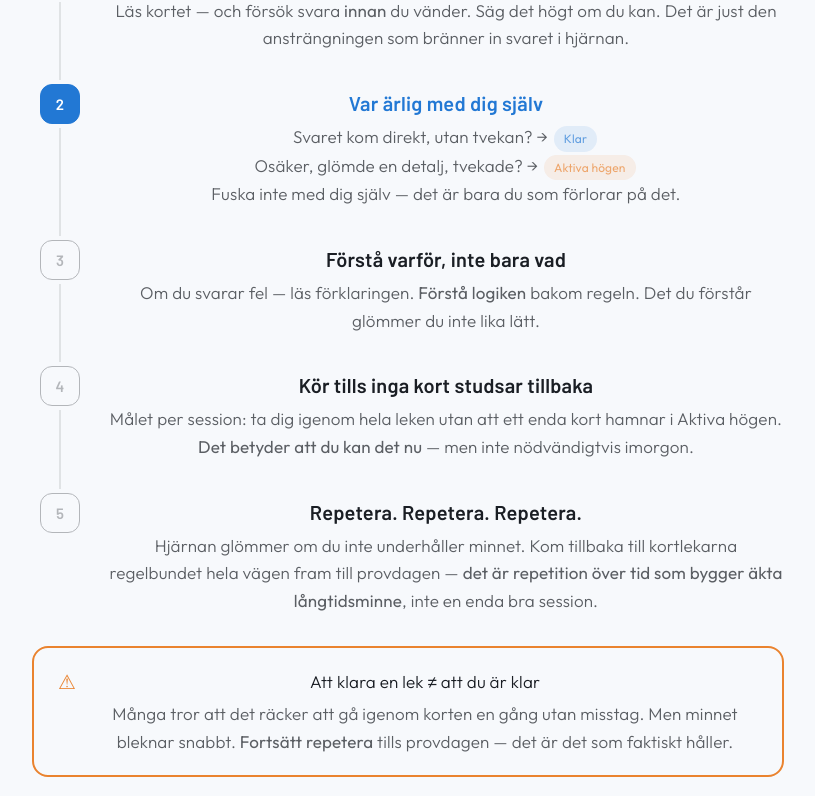
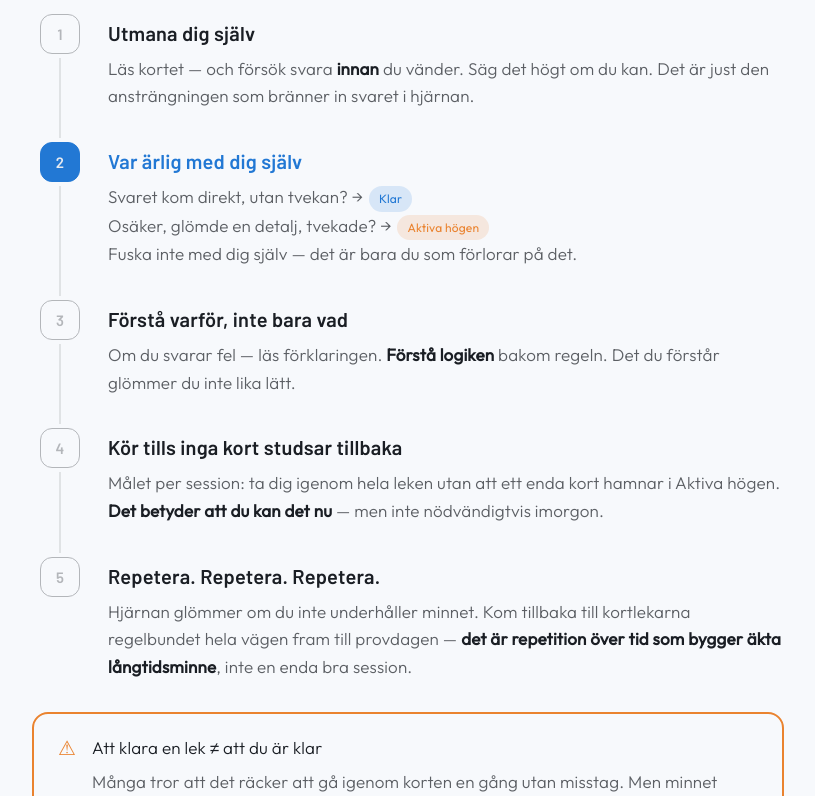
Before and after one commit to Beckasinis/BilDeck, a React (Vite) app: page / in a window 1280 px wide. Shown: the part 1224-2020 px from the top of the page, without its empty margins (232-1047 px from the left). Built offline with nearby package versions, Linux system fonts and the light colour scheme; no server answers; the database is empty.

Commit message:
refactor(HowToSection): clean up CSS scoping, replace opacity with color-mix, add Wordmark

```diff
--- a/src/app.css
+++ b/src/app.css
@@ -117,6 +117,10 @@ main {
   padding-inline: var(--spacing-lg);
 }
 
+section {
+  padding-block: 2.5rem;
+}
+
 h1 {
   font-family: 'Barlow', sans-serif;
   font-weight: 600;
@@ -131,6 +135,7 @@ h2 {
   font-size: clamp(32px, 5vw, 58px);
   line-height: 1.15;
   letter-spacing: 0.01em;
+  margin-bottom: 1rem;
 }
 
 h3 {
@@ -139,6 +144,7 @@ h3 {
   font-size: clamp(20px, 3vw, 28px);
   line-height: 1.25;
   letter-spacing: 0.01em;
+  margin-bottom: 0.75rem;
 }
 
 h4 {
@@ -147,4 +153,5 @@ h4 {
   font-size: clamp(16px, 2vw, 20px);
   line-height: 1.35;
   letter-spacing: 0.01em;
+  margin-bottom: 0.5rem;
 }
--- a/src/views/home/sections/howto/HowToSection.jsx
+++ b/src/views/home/sections/howto/HowToSection.jsx
@@ -1,4 +1,5 @@
 import './howto.css';
+import Wordmark from '../../../../components/wordmark';
 
 const steps = [
   {
@@ -17,10 +18,10 @@ const steps = [
     body: (
       <>
         Svaret kom direkt, utan tvekan? →{' '}
-        <span className="howto-pill howto-pill--blue">Klar</span>
+        <span className="pill pill--blue">Klar</span>
         <br />
         Osäker, glömde en detalj, tvekade? →{' '}
-        <span className="howto-pill howto-pill--orange">Aktiva högen</span>
+        <span className="pill pill--orange">Aktiva högen</span>
         <br />
         Fuska inte med dig själv — det är bara du som förlorar på det.
       </>
@@ -62,51 +63,51 @@ const steps = [
   },
 ];
 
-function HowToSection() {
+export default function HowToSection() {
   return (
     <section className="howto">
-      <span className="howto-tag">Active recall</span>
+      <span className="tag">Active recall</span>
 
-      <h2 className="howto-headline">
+      <h2 className="headline">
         Så här lär du dig<br />
         så att det <em>faktiskt sitter</em>
       </h2>
 
-      <p className="howto-lead">
-        BilDeck är inte en vanlig pluggapp. Varje kort tvingar dig att minnas — inte bara känna
+      <p className="lead">
+        <Wordmark /> är inte en vanlig pluggapp. Varje kort tvingar dig att minnas — inte bara känna
         igen. Det är skillnaden mellan att plugga kvällen innan och att faktiskt kunna det på
         provet.
       </p>
 
-      <div className="howto-steps">
+      <div className="steps">
         {steps.map((step) => (
           <div
             key={step.number}
             className={[
-              'howto-step',
-              step.active ? 'howto-step--active' : '',
-              step.last ? 'howto-step--last' : '',
+              'step',
+              step.active ? 'step--active' : '',
+              step.last ? 'step--last' : '',
             ]
               .filter(Boolean)
               .join(' ')}
           >
-            <div className="howto-step__left">
-              <div className="howto-step__num">{step.number}</div>
-              {!step.last && <div className="howto-step__line" />}
+            <div className="left">
+              <div className="num">{step.number}</div>
+              {!step.last && <div className="line" />}
             </div>
-            <div className="howto-step__content">
-              <h4 className="howto-step__title">{step.title}</h4>
-              <p className="howto-step__body">{step.body}</p>
+            <div className="content">
+              <h4 className="title">{step.title}</h4>
+              <p className="body">{step.body}</p>
             </div>
           </div>
         ))}
       </div>
 
-      <div className="howto-callout">
-        <span className="howto-callout__icon">⚠</span>
+      <div className="callout">
+        <span className="icon">⚠</span>
         <div>
-          <p className="howto-callout__title">Att klara en lek ≠ att du är klar</p>
-          <p className="howto-callout__body">
+          <p className="title">Att klara en lek ≠ att du är klar</p>
+          <p className="body">
             Många tror att det räcker att gå igenom korten en gång utan misstag. Men minnet bleknar
             snabbt. <strong>Fortsätt repetera</strong> tills provdagen — det är det som faktiskt
             håller.
@@ -116,5 +117,3 @@ function HowToSection() {
     </section>
   );
 }
-
-export default HowToSection;
--- a/src/views/home/sections/howto/howto.css
+++ b/src/views/home/sections/howto/howto.css
@@ -1,4 +1,8 @@
-.howto-tag {
+.howto {
+  text-align: center;
+}
+
+.tag {
   display: inline-flex;
   align-items: center;
   gap: 6px;
@@ -11,48 +15,64 @@
   padding: 5px 12px;
   border-radius: 999px;
   margin-bottom: 1.25rem;
-}
 
-.howto-tag::before {
+  &::before {
     content: '';
     width: 6px;
     height: 6px;
     border-radius: 50%;
     background: var(--accent);
   }
+}
 
-/* Headline */
-.howto-headline em {
+.headline em {
   font-style: normal;
   color: var(--accent);
 }
 
-/* Lead */
-.howto-lead {
-  opacity: 0.7;
+.lead {
+  color: color-mix(in srgb, var(--text) 70%, transparent);
   max-width: 520px;
+  margin-inline: auto;
   margin-bottom: 2.5rem;
 }
 
 /* Steps */
-.howto-steps {
+.steps {
   display: flex;
   flex-direction: column;
+  text-align: left;
 }
 
-.howto-step {
+.step {
   display: grid;
   grid-template-columns: 56px 1fr;
   gap: 0 1.25rem;
 }
 
-.howto-step__left {
+.step--active .num {
+    background: var(--accent);
+    border-color: var(--accent);
+    color: var(--light-text);
+    opacity: 1;
+  }
+
+.step--active .title {
+    color: var(--accent);
+  }
+
+.step--last .content {
+    padding-bottom: 0;
+  }
+
+
+.left {
   display: flex;
   flex-direction: column;
   align-items: center;
 }
 
-.howto-step__num {
+.num {
   width: 40px;
   height: 40px;
   border-radius: 12px;
@@ -67,14 +87,7 @@
   flex-shrink: 0;
 }
 
-.howto-step--active .howto-step__num {
-  background: var(--accent);
-  border-color: var(--accent);
-  color: #fff;
-  opacity: 1;
-}
-
-.howto-step__line {
+.line {
   width: 2px;
   flex: 1;
   min-height: 24px;
@@ -83,32 +96,22 @@
   margin: 4px 0;
 }
 
-.howto-step__content {
+.content {
   padding-bottom: 2rem;
   padding-top: 6px;
 }
 
-.howto-step--last .howto-step__content {
-  padding-bottom: 0;
+.body {
+  color: color-mix(in srgb, var(--text) 70%, transparent);
+  margin-top: 6px;
+
+  strong {
+    color: var(--text);
   }
-
-.howto-step--active .howto-step__title {
-  color: var(--accent);
-}
-
-.howto-step__body {
-  opacity: 0.7;
-  margin-top: 6px;
-}
-
-.howto-step__body strong {
-  opacity: 1;
-  font-weight: 500;
-  color: var(--text);
 }
 
 /* Pills */
-.howto-pill {
+.pill {
   display: inline-flex;
   align-items: center;
   gap: 5px;
@@ -119,19 +122,19 @@
   margin: 0 2px;
   vertical-align: middle;
 }
-
-.howto-pill--blue {
-  background: color-mix(in srgb, var(--accent) 15%, transparent);
+  .pill--blue {
+    background: rgba(34, 120, 212, 0.15);
     color: var(--accent);
   }
 
-.howto-pill--orange {
-  background: color-mix(in srgb, var(--accent2) 15%, transparent);
+  .pill--orange {
+    background: rgba(234, 131, 47, 0.15);
     color: var(--accent2);
   }
 
+
 /* Callout */
-.howto-callout {
+.callout {
   margin-top: 2rem;
   border-radius: 16px;
   padding: 1.25rem 1.5rem;
@@ -139,25 +142,24 @@
   display: flex;
   gap: 1rem;
   align-items: flex-start;
-}
+  text-align: left;
 
-.howto-callout__icon {
+  .icon {
     font-size: 20px;
     flex-shrink: 0;
     margin-top: 1px;
     color: var(--accent2);
   }
 
-.howto-callout__title {
+  .title {
     margin-bottom: 4px;
   }
 
-.howto-callout__body {
-  opacity: 0.7;
-}
+  .body {
+    color: color-mix(in srgb, var(--text) 70%, transparent);
 
-.howto-callout__body strong {
-  opacity: 1;
-  font-weight: 500;
+    strong {
       color: var(--text);
     }
+  }
+}
```
Lines whose indentation alone changed are shown as unchanged.
